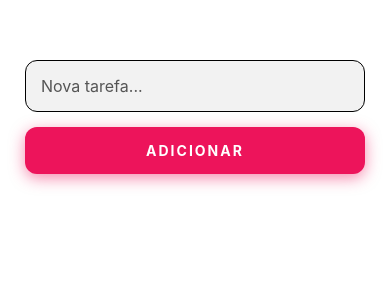
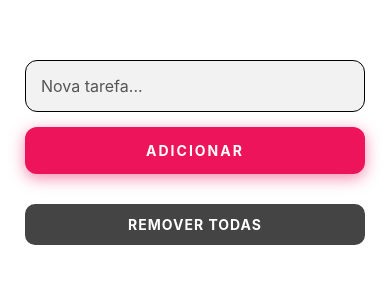
Before and after one commit to gabrieljcoutinho/Cross-plataform-aplication-TodoList, a React Native app: screen / in a window 390 px wide. Shown: the top 300 px of the page. Built offline with nearby package versions, Linux system fonts and the light colour scheme.

Commit message:
btn remover todas as tarefas de uma vez

```diff
--- a/App.js
+++ b/App.js
@@ -1,5 +1,5 @@
 import { useState, useEffect } from 'react';
-import { View, FlatList, StyleSheet, StatusBar, useWindowDimensions } from 'react-native';
+import { View, FlatList, StyleSheet, StatusBar, useWindowDimensions, TouchableOpacity, Text } from 'react-native';
 import AsyncStorage from '@react-native-async-storage/async-storage';
 import TarefaItem from './components/TarefaItem';
 import InputComponent from './components/InputComponent';
@@ -24,11 +24,13 @@ export default function App() {
 
   const adicionarTarefa = () => {
     if (!texto.trim()) return;
+
     const nova = {
       id: Date.now().toString(),
       texto,
       concluida: false
     };
+
     const novaLista = [...tarefas, nova];
     setTarefas(novaLista);
     salvarTarefas(novaLista);
@@ -49,6 +51,12 @@ export default function App() {
     salvarTarefas(novaLista);
   };
 
+  // ✅ NOVA FUNÇÃO
+  const limparTodasTarefas = async () => {
+    setTarefas([]);
+    await AsyncStorage.removeItem('tarefas');
+  };
+
   const isLargeScreen = width >= 768;
 
   return (
@@ -63,6 +71,14 @@ export default function App() {
         setTexto={setTexto}
         adicionarTarefa={adicionarTarefa}
       />
+
+      {/* ✅ BOTÃO NOVO */}
+      <TouchableOpacity
+        style={styles.clearButton}
+        onPress={limparTodasTarefas}
+      >
+        <Text style={styles.clearButtonText}>REMOVER TODAS</Text>
+      </TouchableOpacity>
 
       <FlatList
         data={tarefas}
@@ -91,9 +107,23 @@ const styles = StyleSheet.create({
   listContent: {
     paddingBottom: 40,
   },
-  // Css da responsividade desse componente
   containerLarge: {
     paddingHorizontal: '20%',
     backgroundColor: '#000',
   },
+
+  // ✅ ESTILO NOVO
+  clearButton: {
+    backgroundColor: '#444',
+    padding: 12,
+    borderRadius: 10,
+    alignItems: 'center',
+    marginBottom: 20,
+  },
+
+  clearButtonText: {
+    color: '#fff',
+    fontWeight: 'bold',
+    letterSpacing: 1,
+  }
 });
--- a/components/TarefaItem.js
+++ b/components/TarefaItem.js
@@ -85,7 +85,6 @@ const styles = StyleSheet.create({
     marginTop: 2
   },
   remover: { fontSize: 18 },
-  // Css da responsividade desse componente
   containerLarge: {
     padding: 25,
     marginVertical: 10,
```
